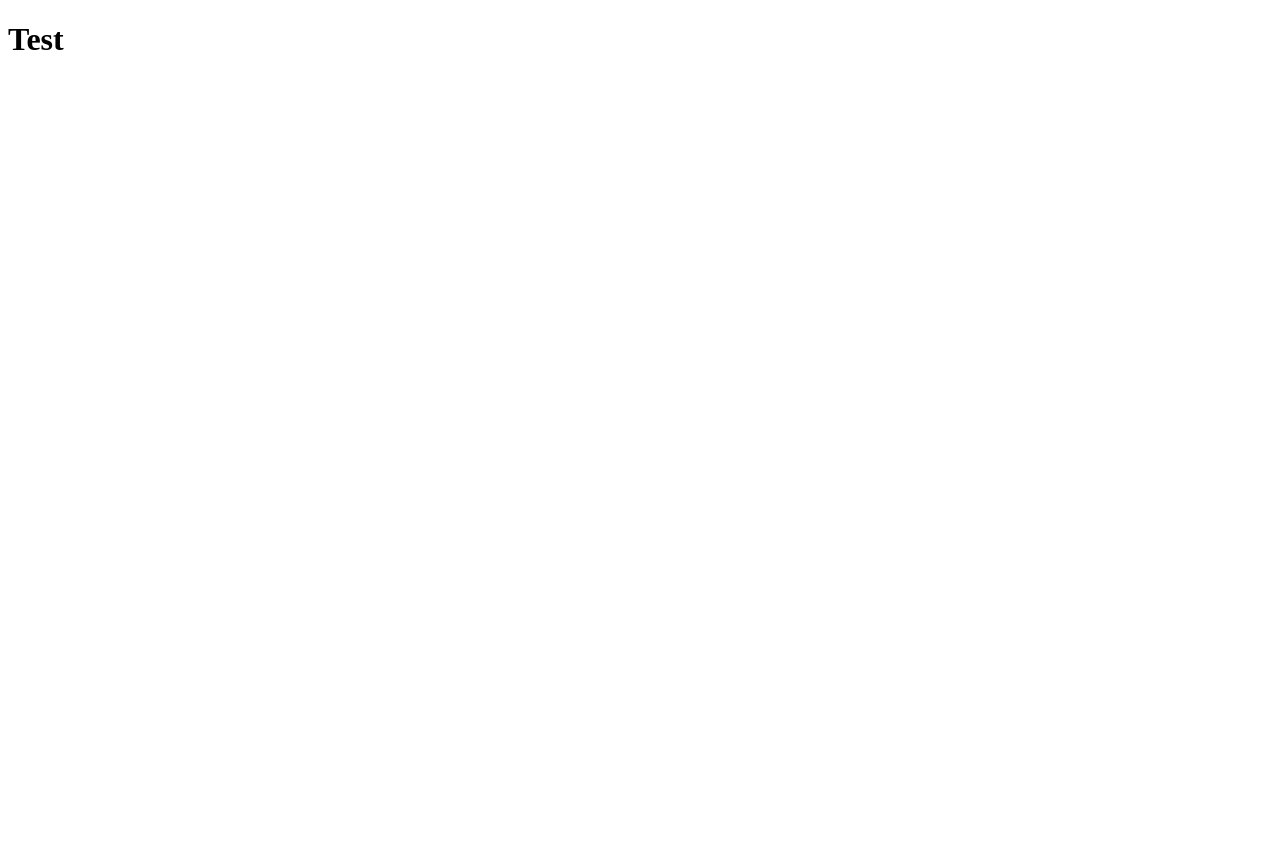
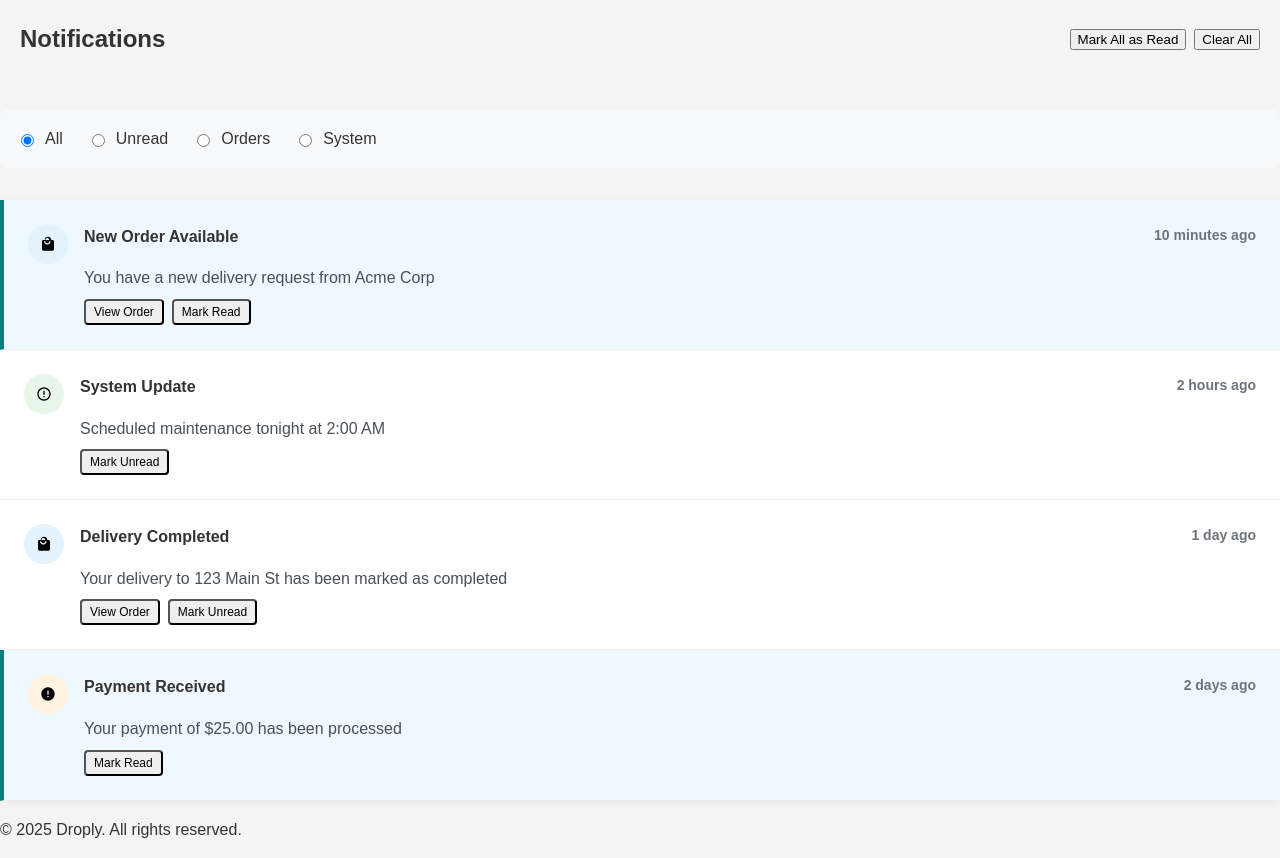
Before and after one commit to robertemi/Droply, a plain HTML site: page frontend/pages/notifications.html in a window 1280 px wide. Before the commit the page ends 800 px from the top, so only its background shows below. Drawn offline with Linux system fonts and the light colour scheme.

Commit message:
test notification page

```diff
--- a/frontend/css/notifications.css
+++ b/frontend/css/notifications.css
@@ -0,0 +1,143 @@
+/* Notification Page Specific Styles */
+.notifications-header {
+    display: flex;
+    justify-content: space-between;
+    align-items: center;
+    margin-bottom: 2rem;
+}
+
+h1 {
+    padding-left: 20px;
+}
+
+.notification-actions {
+    display: flex;
+    gap: 1rem;
+    padding-right: 20px;
+}
+
+.notification-filters {
+    background-color: #f8f9fa;
+    padding: 1rem;
+    border-radius: 8px;
+    margin-bottom: 2rem;
+}
+
+.filter-group {
+    display: flex;
+    gap: 1.5rem;
+}
+
+.filter-group label {
+    display: flex;
+    align-items: center;
+    gap: 0.5rem;
+    cursor: pointer;
+}
+
+.notifications-list {
+    background-color: white;
+    border-radius: 8px;
+    box-shadow: 0 2px 10px rgba(0,0,0,0.05);
+}
+
+.notification-item {
+    padding: 1.5rem;
+    border-bottom: 1px solid #eee;
+    display: flex;
+    gap: 1rem;
+    transition: background-color 0.2s ease;
+}
+
+.notification-item:hover {
+    background-color: #f8f9fa;
+}
+
+.notification-item.unread {
+    background-color: #f0f8ff;
+    border-left: 4px solid #008080;
+}
+
+.notification-icon {
+    width: 40px;
+    height: 40px;
+    border-radius: 50%;
+    background-color: #e9ecef;
+    display: flex;
+    align-items: center;
+    justify-content: center;
+    flex-shrink: 0;
+}
+
+.notification-icon.order {
+    background-color: #e3f2fd;
+    color: #1976d2;
+}
+
+.notification-icon.alert {
+    background-color: #fff3e0;
+    color: #ff9800;
+}
+
+.notification-icon.system {
+    background-color: #e8f5e9;
+    color: #4caf50;
+}
+
+.notification-content {
+    flex-grow: 1;
+}
+
+.notification-title {
+    font-weight: 600;
+    margin-bottom: 0.25rem;
+    display: flex;
+    justify-content: space-between;
+}
+
+.notification-time {
+    color: #6c757d;
+    font-size: 0.875rem;
+}
+
+.notification-message {
+    color: #495057;
+    margin-bottom: 0.5rem;
+}
+
+.notification-actions {
+    display: flex;
+    gap: 0.5rem;
+}
+
+.btn-notification {
+    padding: 0.25rem 0.5rem;
+    font-size: 0.75rem;
+    border-radius: 4px;
+}
+
+.empty-state {
+    text-align: center;
+    padding: 3rem;
+    color: #6c757d;
+}
+
+.empty-state img {
+    width: 200px;
+    margin-bottom: 1rem;
+    opacity: 0.7;
+}
+
+/* Responsive adjustments */
+@media (max-width: 768px) {
+    .notifications-header {
+        flex-direction: column;
+        align-items: flex-start;
+        gap: 1rem;
+    }
+
+    .filter-group {
+        flex-wrap: wrap;
+        gap: 0.75rem;
+    }
+}
--- a/frontend/js/notifications.js
+++ b/frontend/js/notifications.js
@@ -0,0 +1,138 @@
+document.addEventListener('DOMContentLoaded', function() {
+    // Sample notification data
+    const notifications = [
+        {
+            id: 1,
+            type: 'order',
+            title: 'New Order Available',
+            message: 'You have a new delivery request from Acme Corp',
+            time: '10 minutes ago',
+            read: false,
+            meta: { orderId: 'ORD-12345' }
+        },
+        {
+            id: 2,
+            type: 'system',
+            title: 'System Update',
+            message: 'Scheduled maintenance tonight at 2:00 AM',
+            time: '2 hours ago',
+            read: true
+        },
+        {
+            id: 3,
+            type: 'order',
+            title: 'Delivery Completed',
+            message: 'Your delivery to 123 Main St has been marked as completed',
+            time: '1 day ago',
+            read: true,
+            meta: { orderId: 'ORD-12344' }
+        },
+        {
+            id: 4,
+            type: 'alert',
+            title: 'Payment Received',
+            message: 'Your payment of $25.00 has been processed',
+            time: '2 days ago',
+            read: false
+        }
+    ];
+
+    const notificationsList = document.querySelector('.notifications-list');
+    const markAllReadBtn = document.getElementById('markAllRead');
+    const clearAllBtn = document.getElementById('clearAll');
+    const filterRadios = document.querySelectorAll('input[name="filter"]');
+
+    // Render notifications
+    function renderNotifications(filter = 'all') {
+        let filteredNotifications = notifications;
+
+        if (filter === 'unread') {
+            filteredNotifications = notifications.filter(n => !n.read);
+        } else if (filter === 'orders') {
+            filteredNotifications = notifications.filter(n => n.type === 'order');
+        } else if (filter === 'system') {
+            filteredNotifications = notifications.filter(n => n.type === 'system' || n.type === 'alert');
+        }
+
+        if (filteredNotifications.length === 0) {
+            notificationsList.innerHTML = `
+                <div class="empty-state">
+                    <img src="../images/empty-notifications.svg" alt="No notifications">
+                    <p>No notifications found</p>
+                </div>
+            `;
+            return;
+        }
+
+        notificationsList.innerHTML = filteredNotifications.map(notification => `
+            <div class="notification-item ${notification.read ? '' : 'unread'}" data-id="${notification.id}">
+                <div class="notification-icon ${notification.type}">
+                    ${getNotificationIcon(notification.type)}
+                </div>
+                <div class="notification-content">
+                    <div class="notification-title">
+                        <span>${notification.title}</span>
+                        <span class="notification-time">${notification.time}</span>
+                    </div>
+                    <p class="notification-message">${notification.message}</p>
+                    <div class="notification-actions">
+                        ${notification.type === 'order' ?
+                          `<button class="btn-notification btn-primary"
+                                   onclick="viewOrder('${notification.meta.orderId}')">
+                            View Order
+                          </button>` : ''}
+                        <button class="btn-notification btn-secondary"
+                                onclick="markAsRead(${notification.id})">
+                            ${notification.read ? 'Mark Unread' : 'Mark Read'}
+                        </button>
+                    </div>
+                </div>
+            </div>
+        `).join('');
+    }
+
+    function getNotificationIcon(type) {
+        const icons = {
+            order: '<svg xmlns="http://www.w3.org/2000/svg" width="16" height="16" viewBox="0 0 24 24"><path d="M17 6c0-2.76-2.24-5-5-5S7 3.24 7 6H5c-1.1 0-2 .9-2 2v12c0 1.1.9 2 2 2h14c1.1 0 2-.9 2-2V8c0-1.1-.9-2-2-2h-2zm-6-3c1.66 0 3 1.34 3 3H8c0-1.66 1.34-3 3-3zm0 10c-2.76 0-5-2.24-5-5h2c0 1.66 1.34 3 3 3s3-1.34 3-3h2c0 2.76-2.24 5-5 5z"/></svg>',
+            system: '<svg xmlns="http://www.w3.org/2000/svg" width="16" height="16" viewBox="0 0 24 24"><path d="M12 2C6.48 2 2 6.48 2 12s4.48 10 10 10 10-4.48 10-10S17.52 2 12 2zm0 18c-4.41 0-8-3.59-8-8s3.59-8 8-8 8 3.59 8 8-3.59 8-8 8zm-1-13h2v6h-2zm0 8h2v2h-2z"/></svg>',
+            alert: '<svg xmlns="http://www.w3.org/2000/svg" width="16" height="16" viewBox="0 0 24 24"><path d="M12 2C6.48 2 2 6.48 2 12s4.48 10 10 10 10-4.48 10-10S17.52 2 12 2zm1 15h-2v-2h2v2zm0-4h-2V7h2v6z"/></svg>'
+        };
+        return icons[type] || icons.system;
+    }
+
+    // Event listeners
+    markAllReadBtn.addEventListener('click', function() {
+        notifications.forEach(n => n.read = true);
+        renderNotifications(document.querySelector('input[name="filter"]:checked').value);
+    });
+
+    clearAllBtn.addEventListener('click', function() {
+        if (confirm('Are you sure you want to clear all notifications?')) {
+            notifications.length = 0;
+            renderNotifications();
+        }
+    });
+
+    filterRadios.forEach(radio => {
+        radio.addEventListener('change', function() {
+            renderNotifications(this.value);
+        });
+    });
+
+    // Initial render
+    renderNotifications();
+});
+
+// Global functions for button actions
+function markAsRead(id) {
+    const notification = notifications.find(n => n.id === id);
+    if (notification) {
+        notification.read = !notification.read;
+        document.querySelector(`.notification-item[data-id="${id}"]`).classList.toggle('unread');
+    }
+}
+
+function viewOrder(orderId) {
+    alert(`Viewing order ${orderId}`);
+    // In a real app: window.location.href = `/order-details.html?id=${orderId}`;
+}
--- a/frontend/pages/notifications.html
+++ b/frontend/pages/notifications.html
@@ -3,9 +3,46 @@
 <head>
     <meta charset="UTF-8">
     <meta name="viewport" content="width=device-width, initial-scale=1.0">
-    <title>Notifications</title>
+    <title>Droply - Notifications</title>
+    <link rel="stylesheet" href="../css/style.css">
+    <link rel="stylesheet" href="../css/notifications.css">
 </head>
 <body>
-    <h1>Test</h1>
+
+    <main class="dashboard-container">
+        <section class="content-area">
+            <div class="notifications-header">
+                <h1>Notifications</h1>
+                <div class="notification-actions">
+                    <button id="markAllRead" class="btn-secondary">Mark All as Read</button>
+                    <button id="clearAll" class="btn-danger">Clear All</button>
+                </div>
+            </div>
+
+            <div class="notification-filters">
+                <div class="filter-group">
+                    <label><input type="radio" name="filter" value="all" checked> All</label>
+                    <label><input type="radio" name="filter" value="unread"> Unread</label>
+                    <label><input type="radio" name="filter" value="orders"> Orders</label>
+                    <label><input type="radio" name="filter" value="system"> System</label>
+                </div>
+            </div>
+
+            <div class="notifications-list">
+                <!-- Notification items will be populated by JavaScript -->
+                <div class="empty-state">
+                    <img src="../images/empty-notifications.svg" alt="No notifications">
+                    <p>No notifications yet</p>
+                </div>
+            </div>
+        </section>
+    </main>
+
+    <footer>
+        <p>&copy; 2025 Droply. All rights reserved.</p>
+    </footer>
+
+    <script src="../js/main.js"></script>
+    <script src="../js/notifications.js"></script>
 </body>
 </html>
```
